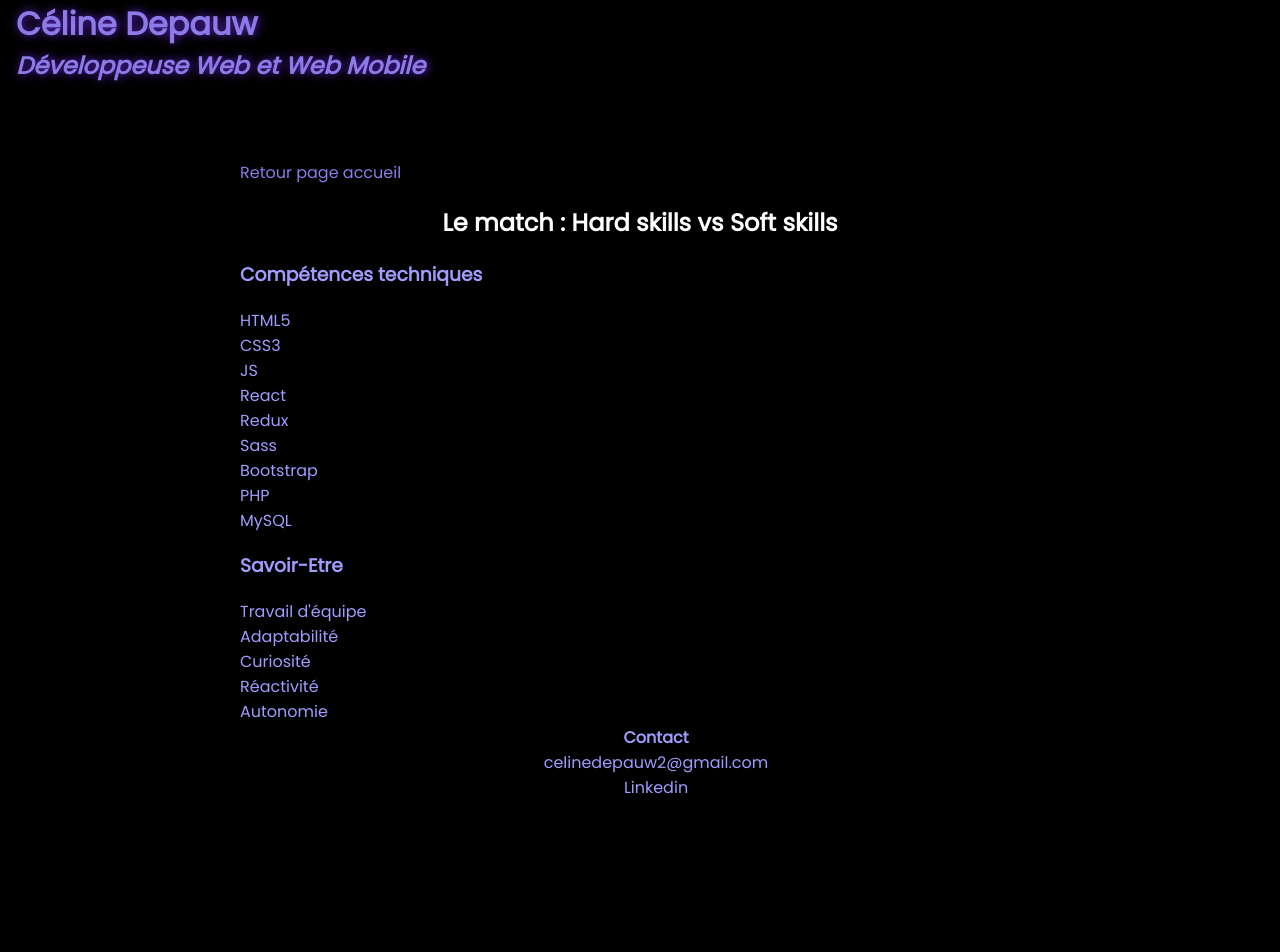
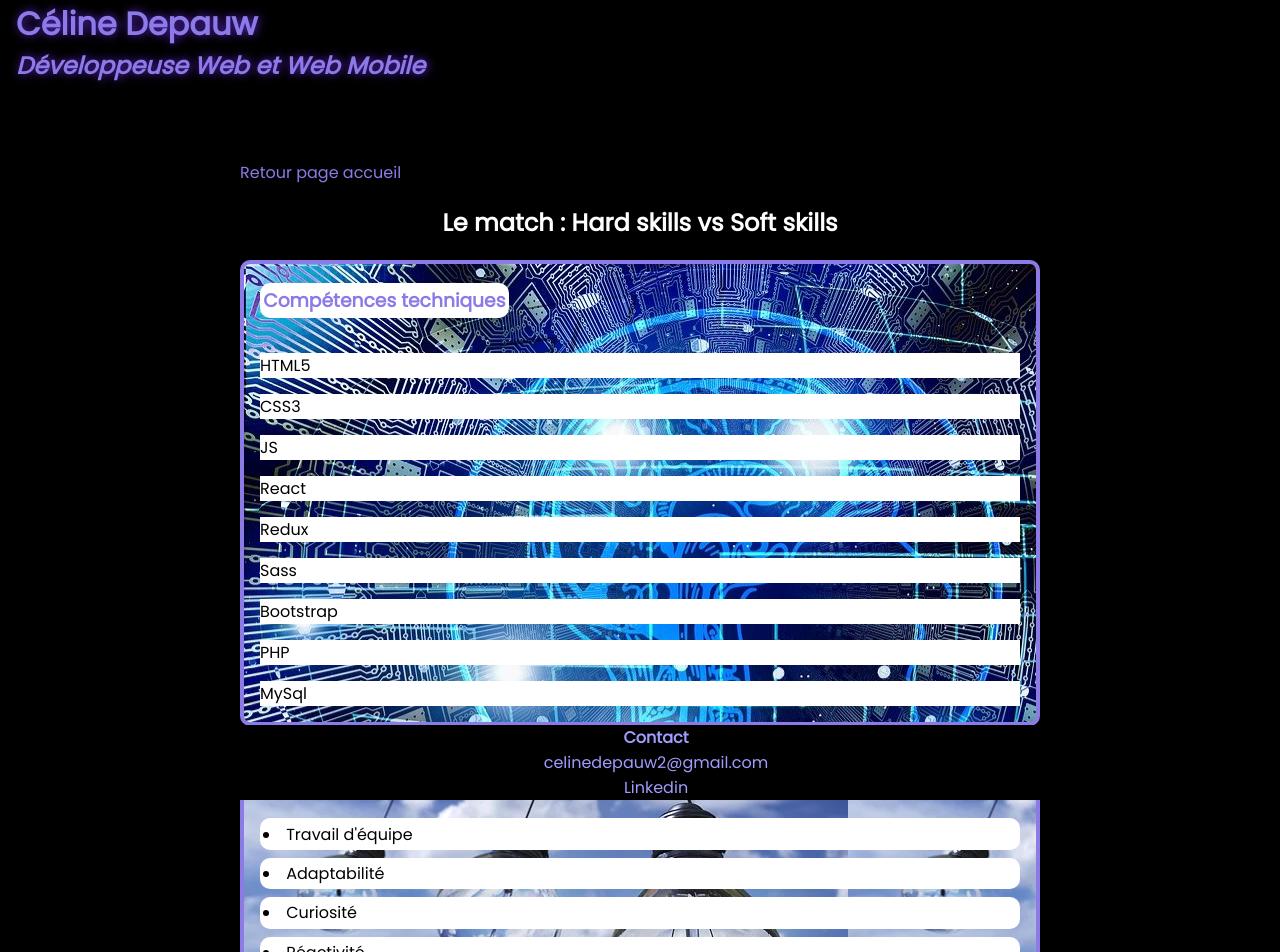
Before and after one commit to celinedepauw/netlify_deploy, a React (Create React App) app in the folder portfolio/: page /competences in a window 1280 px wide. Shown: the top 952 px of the page. Built offline with nearby package versions, Linux system fonts and the light colour scheme.

Commit message:
WIP skills page

```diff
--- a/portfolio/src/components/Projects/data.js
+++ b/portfolio/src/components/Projects/data.js
@@ -3,28 +3,28 @@ export const datas = [
         title: "O'Rando",
         subtitle: "React-Redux & PHP",
         description: "lorem ipsum",
-        image: "",
+        image: "thhhhh",
         link: "",
     },
     {
         title: "Movies",
-        subtitle: "PHP",
+        subtitle: "PHP & Bootstrap",
         description: "lorem ipsum",
-        image: "",
+        image: "ert",
         link: "",
     },
     {
         title: "Projet A",
         subtitle: "React",
         description: "lorem ipsum",
-        image: "",
+        image: "resgeg",
         link: "",
     },
     {
         title: "Projet B",
         subtitle: "React",
         description: "lorem ipsum",
-        image: "",
+        image: "jgkjtyutre",
         link: "",
     },
 ];
--- a/portfolio/src/components/Projects/index.js
+++ b/portfolio/src/components/Projects/index.js
@@ -9,16 +9,14 @@ const Projects = () => (
             <Link to="/" className="projects_return">Retour page accueil</Link>
             <h2 className="projects_title">Mes projets Web</h2>
             {datas.map((project) => (
-                <div className="project">
-                    <a
-                        href={project.link}
-                        key={project.title}
-                    >
-                        <div className="project_title">{project.title}</div>
-                        <div className="project_subtitle">{project.subtitle}</div>
-                        <div className="project_description">{project.description}</div>
-                    </a>
-
+                <div
+                    className="project"
+                    key={project.image}
+                >
+                    <h3 className="project_title">{project.title}</h3>
+                    <p className="project_subtitle">{project.subtitle}</p>
+                    <p className="project_description">{project.description}</p>
+                    <p className="project_link"><Link to="/TODO">Voir le projet</Link></p>
                 </div>
             ))}
         </div>
--- a/portfolio/src/components/Projects/projects.scss
+++ b/portfolio/src/components/Projects/projects.scss
@@ -16,23 +16,33 @@
     }
 
     .project {
-        border: 1px solid white;
+        border: 4px solid #8c7ae6;
+        border-radius: 10px;
         margin-bottom: 1rem;
-        padding: 1rem;
-
-        .project_link {
+        padding: 0 1rem;
 
         .project_title {
-
+            text-align: center;
+            color: #8c7ae6;
         }
 
         .project_subtitle {
-
+                font-style: italic;
+                color: white;
+                text-align: center;
         }
 
         .project_description {
 
         }
+
+        .project_link {
+            text-align: right;
+
+            &:hover {
+                font-weight: bold;
             }
         }
+
     }
+}
--- /dev/null
+++ b/portfolio/src/components/Skills/dataHardSkills.js
@@ -0,0 +1,38 @@
+export const datasHardSkills = [
+    {
+        name: "HTML5",
+        logo: "",
+    },
+    {
+        name: "CSS3",
+        logo: "",
+    },
+    {
+        name: "JS",
+        logo: "",
+    },
+    {
+        name: "React",
+        logo: "",
+    },
+    {
+        name: "Redux",
+        logo: "",
+    },
+    {
+        name: "Sass",
+        logo: "",
+    },
+    {
+        name: "Bootstrap",
+        logo: "",
+    },
+    {
+        name: "PHP",
+        logo: "",
+    },
+    {
+        name: "MySql",
+        logo: "",
+    },
+];
--- /dev/null
+++ b/portfolio/src/components/Skills/dataSoftSkills.js
@@ -0,0 +1,30 @@
+export const datasSoftSkills = [
+    {
+        name: "Travail d'équipe",
+        logo: "",
+    },
+    {
+        name: "Adaptabilité",
+        logo: "",
+    },
+    {
+        name: "Curiosité",
+        logo: "",
+    },
+    {
+        name: "Réactivité",
+        logo: "",
+    },
+    {
+        name: "Autonomie",
+        logo: "",
+    },
+    {
+        name: "Gestion des priorités",
+        logo: "",
+    },
+    {
+        name: "Management",
+        logo: "",
+    },
+];
--- a/portfolio/src/components/Skills/index.js
+++ b/portfolio/src/components/Skills/index.js
@@ -1,5 +1,7 @@
 import React from 'react';
 import { Link } from 'react-router-dom';
+import { datasHardSkills } from "./dataHardSkills";
+import { datasSoftSkills } from "./dataSoftSkills";
 
 import './skills.scss';
 
@@ -7,31 +9,21 @@ const Skills = () => (
         <div className="skills">
             <Link to="/" className="skills_return">Retour page accueil</Link>
             <h2 className="skills_title">Le match : Hard skills vs Soft skills</h2>
-            <div className="skills_hardSkills">
-                <h3 className="skills_hardSkills_title">Compétences techniques</h3>
-                <div className="skills_hardSkills_logos">
-                    <div className="skills_hardSkills_one">HTML5</div>
-                    <div className="skills_hardSkills_one">CSS3</div>
-                    <div className="skills_hardSkills_one">JS</div>
-                    <div className="skills_hardSkills_one">React</div>
-                    <div className="skills_hardSkills_one">Redux</div>
-                    <div className="skills_hardSkills_one">Sass</div>
-                    <div className="skills_hardSkills_one">Bootstrap</div>
-                    <div className="skills_hardSkills_one">PHP</div>
-                    <div className="skills_hardSkills_one">MySQL</div>
-                </div>
+            <div className="hardSkills">
+                <h3 className="hardSkills_title">Compétences techniques</h3>
+                {datasHardSkills.map((hardSkill) =>(
+                    <p
+                        key={hardSkill.name}
+                        className="hardSkill">{hardSkill.name}</p>
+                ))}
             </div>
-            <div className="skills_softSkills">
-                <h3 className="skills_softSkills_title">Savoir-Etre </h3>
-                <div className="skills_softSkills_logos">
-                    <div className="skills_softSkills_one">Travail d'équipe</div>
-                    <div className="skills_softSkills_one">Adaptabilité</div>
-                    <div className="skills_softSkills_one">Curiosité</div>
-                    <div className="skills_softSkills_one">Réactivité</div>
-                    <div className="skills_softSkills_one">Autonomie</div>
-                    <div className="skills_softSkills_one">Gestion des priorités</div>
-                    <div className="skills_softSkills_one">Management</div>
-                </div>
+            <div className="softSkills">
+                <h3 className="softSkills_title">Savoir-Etre </h3>
+                {datasSoftSkills.map((softSkill) =>(
+                    <li
+                    key={softSkill.name}
+                    className="softSkill">{softSkill.name}</li>
+                ))}
             </div>
         </div>
 );
--- a/portfolio/src/components/Skills/skills.scss
+++ b/portfolio/src/components/Skills/skills.scss
@@ -15,27 +15,52 @@
         text-align: center;
     }
 
-    .skills_hardSkills {
+    .hardSkills {
         color: #a29bfe;
+        border: 4px solid #8c7ae6;
+        border-radius: 10px;
+        margin-bottom: 1rem;
+        padding: 0 1rem;
+        background-image: url("./hardskills.jpg");
 
-        .skills_hardSkills_title {
-
+        .hardSkills_title {
+            text-align: center;
+            color: #8c7ae6;
+            background-color: white;
+            display: inline-block;
+            border-radius: 10px;
+            padding: 0.2rem;
         }
 
-        .skills_hardSkills_logos {
-
+        .hardSkill {
+            color: black;
+            background-color: white;
         }
     }
 
-    .skills_softSkills {
+    .softSkills {
         color: #a29bfe;
+        border: 4px solid #8c7ae6;
+        border-radius: 10px;
+        margin-bottom: 1rem;
+        padding: 0 1rem;
+        background-image: url("./softskills.webp");
 
-        .skills_softSkills_title {
-
+        .softSkills_title {
+            text-align: center;
+            color: #8c7ae6;
+            background-color: white;
+            display: inline-block;
+            border-radius: 10px;
+            padding: 0.2rem;
         }
 
-        .skills_softSkills_logos {
-
+        .softSkill {
+            color: black;
+            background-color: white;
+            border-radius: 10px;
+            padding: 0.2rem;
+            margin-bottom: 0.5rem;
         }
     }
 }
```
Also changed, not shown: portfolio/src/components/Skills/hardskills.jpg (added), portfolio/src/components/Skills/softskills.webp (added). Lines whose indentation alone changed are shown as unchanged.
